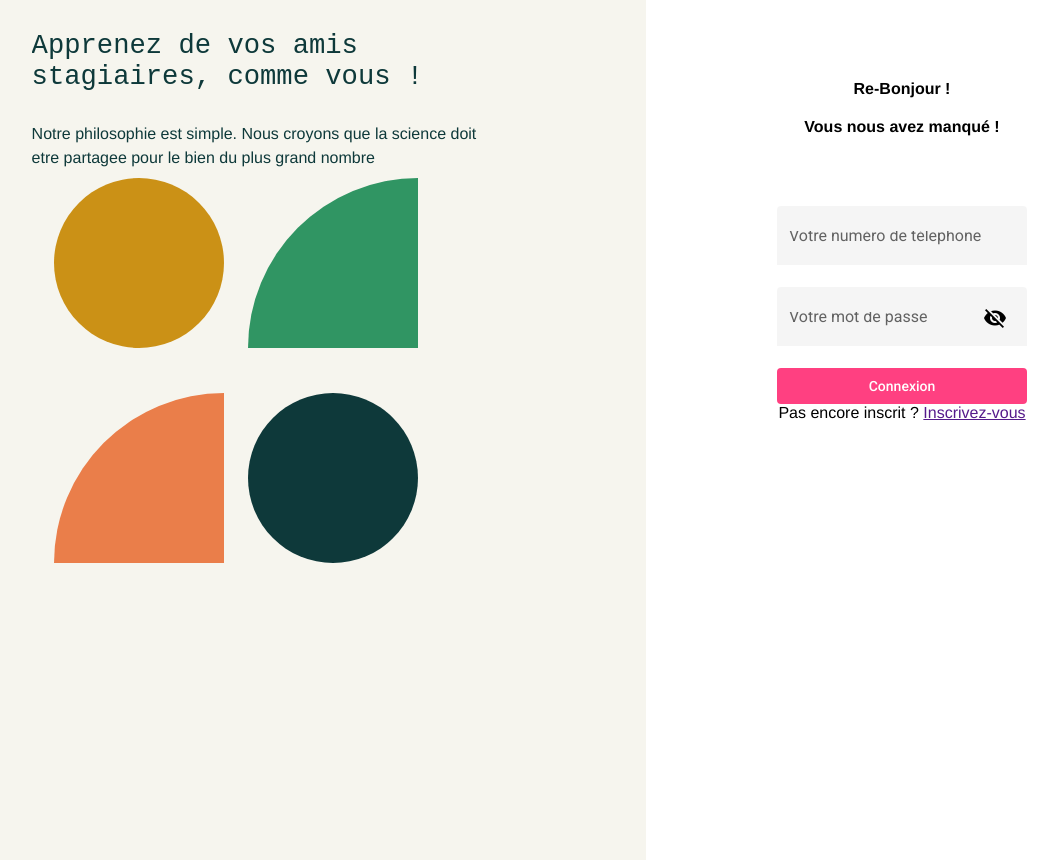
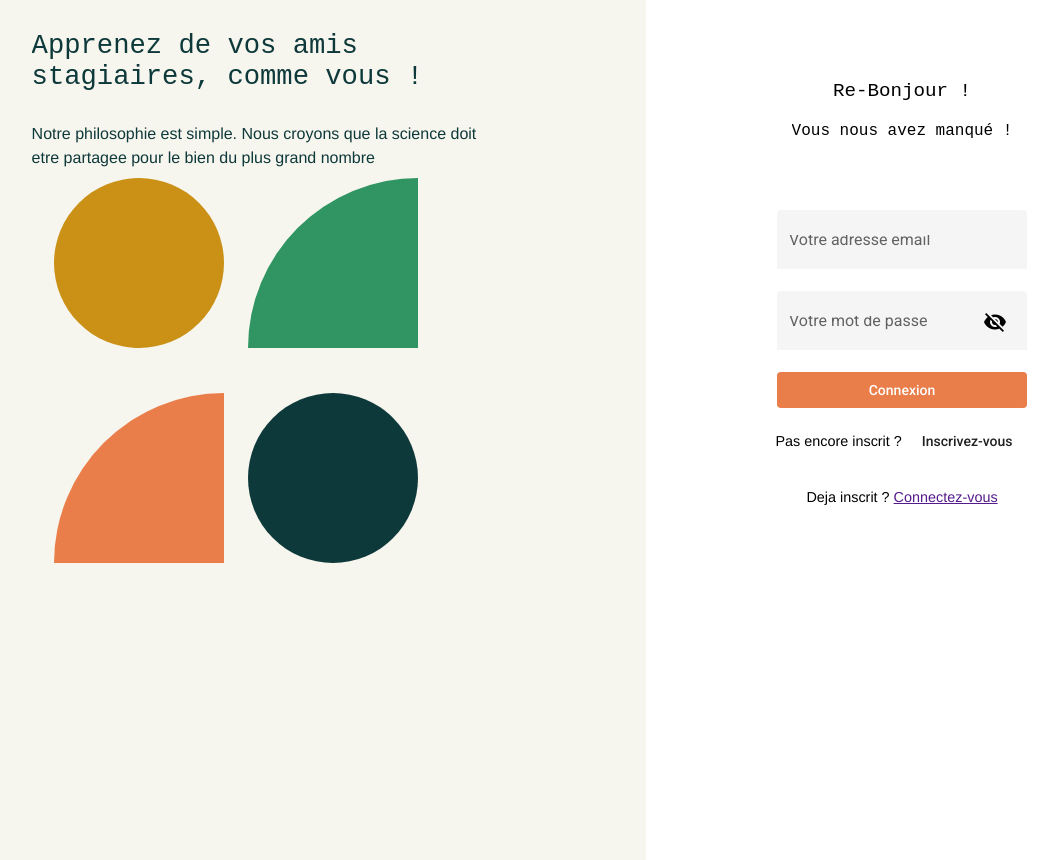
Before and after one commit to oreoyona/resident, an Angular app in the folder frontend/resident/: page / in a window 1280 px wide. Shown: the whole page, without its empty margins (122-1180 px from the left). Built offline with nearby package versions, Linux system fonts and the light colour scheme.

Commit message:
J'ai ajoute le formulaire d'inscription

```diff
--- a/frontend/resident/src/app/login/login.component.html
+++ b/frontend/resident/src/app/login/login.component.html
@@ -13,7 +13,7 @@
   <section class="section-form">
     <form>
       <mat-form-field class="form-input" appearance="fill" class="email-field">
-        <mat-label>Votre numéro de télephone</mat-label>
+        <mat-label>Votre adresse email</mat-label>
         <input matInput placeholder="example@gmail.com" type="email" name="email">
       </mat-form-field>
 
@@ -27,9 +27,54 @@
 
       </mat-form-field>
 
-      <button type="submit" class="btn-submit" mat-flat-button color="accent">Connexion</button>
+      <button type="submit" class="btn-submit" mat-flat-button>Connexion</button>
     </form>
-    <p>Pas encore inscrit ? <a href="">Inscrivez-vous</a></p>
+    <p>Pas encore inscrit ? <a mat-flat-button (click)="logInscriptionForm()">Inscrivez-vous</a></p>
 
   </section>
+
+
+
+
+  <section class="section-form">
+    <form class="incription-form" *ngIf="inscription">
+      <mat-form-field class="form-input" appearance="fill" class="email-field">
+        <mat-label>Votre adresse mail</mat-label>
+        <input matInput placeholder="example@gmail.com" type="email" name="email">
+      </mat-form-field>
+
+      <mat-form-field class="form-input" appearance="fill" class="email-field">
+        <mat-label>Votre nom</mat-label>
+        <input matInput placeholder="Jiresse" type="email" name="nom">
+      </mat-form-field>
+
+      <mat-form-field class="form-input" appearance="fill" class="password-field">
+        <mat-label>Votre mot de passe</mat-label>
+        <input matInput [type]="visible ? 'text' : 'password'" name="password">
+        <a matSuffix mat-icon-button (click)="changeVisibility()">
+          <mat-icon *ngIf="visible">visibility</mat-icon>
+          <mat-icon *ngIf="!visible">visibility_off</mat-icon>
+        </a>
+
+      </mat-form-field>
+
+      <mat-form-field class="form-input" appearance="fill" class="password-field">
+        <mat-label>Confirmez votre mot de passe</mat-label>
+        <input matInput [type]="visible ? 'text' : 'password'" name="password2">
+        <a matSuffix mat-icon-button (click)="changeVisibility()">
+          <mat-icon *ngIf="visible">visibility</mat-icon>
+          <mat-icon *ngIf="!visible">visibility_off</mat-icon>
+        </a>
+
+      </mat-form-field>
+
+      <button type="submit" class="btn-submit" mat-flat-button>inscription</button>
+    </form>
+    <p>Deja inscrit ? <a href="">Connectez-vous</a></p>
+
+  </section>
+
+
+
+
 </section>
--- a/frontend/resident/src/app/login/login.component.scss
+++ b/frontend/resident/src/app/login/login.component.scss
@@ -1,5 +1,19 @@
+$bg-1: #F6F5EE;
+$bg-4: #EA7E4A;
+
+h1, h4{
+    font-family: monospace, "Helvetica Neue", Roboto, sans-serif;
+    font-weight: 400;
+}
+
+p{
+    font-weight: 200;
+    font-size: 0.9em;
+    margin: 15px 0;
+}
 :host{
     height: 100%;
+    background-color: $bg-1;
 }
 .login-section, .section-form, form{
     display: flex;
@@ -19,12 +33,18 @@
     width: 250px;
 
 }
+.btn-submit{
+    background-color: $bg-4;
+    color: white;
+}
 .login-section-text{
     margin: 30px 0;
     padding: 30px 0;
 }
+
 h1{
     margin: 20px 0;
+    font-size: 1.2em;
 }
 h4{
     margin: 10px 0;
--- a/frontend/resident/src/app/login/login.component.ts
+++ b/frontend/resident/src/app/login/login.component.ts
@@ -25,9 +25,17 @@ export class LoginComponent{
 
     startMessage = "Bonjour";
     visible = false;
+    inscription = false;
 
     /**
-     * changeVisibility - chsnge the visibility of the password
+     * logInscriptionForm - charges the inscription form on the view
+     */
+    logInscriptionForm = () => {
+        this.inscription = !this.inscription;
+    }
+
+    /**
+     * changeVisibility - change the visibility of the password
      */
     changeVisibility() {
         this.visible = !this.visible;
```
